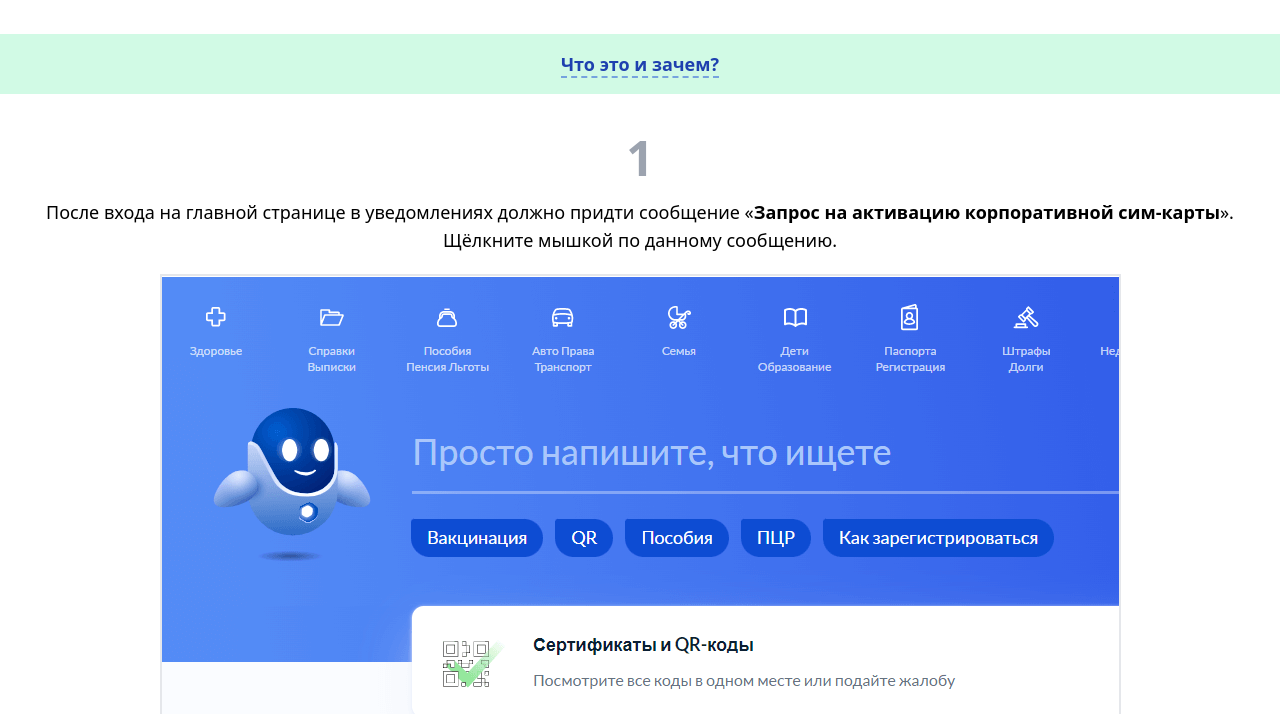
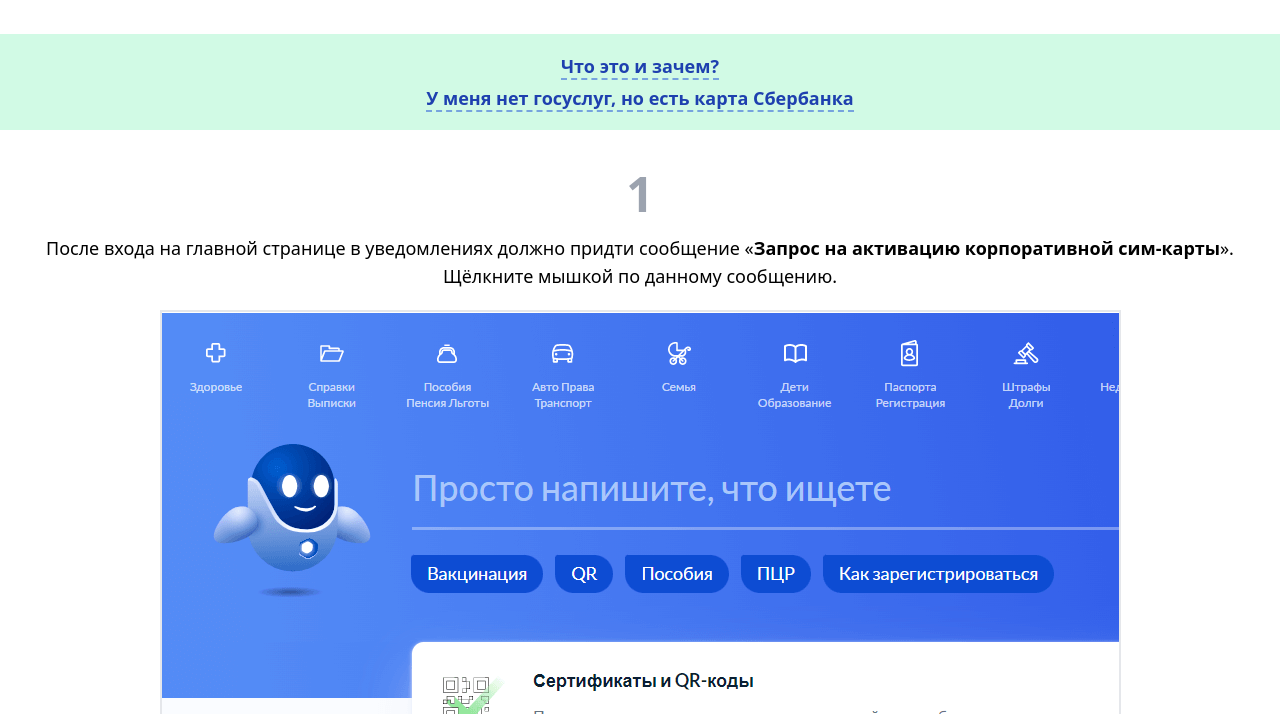
Before and after one commit to globus43/sim-peronal-data, a website: page index.html in a window 1280 px wide. Shown: the part 86-800 px from the top of the page. Drawn offline with Linux system fonts and the light colour scheme.

Commit message:
Add link to registration on gosuslugi.ru via Sber.

```diff
--- a/index.html
+++ b/index.html
@@ -24,8 +24,9 @@
   <div class="container-fluid mx-auto pt-10 text-lg lg:text-center">
     <h1 class="font-bold text-xl lg:text-4xl text-center">Подтверждение Корпоративной сим-карты на Госуслугах</h1>
 
-    <div class="mx-auto mt-10 p-4 bg-green-100 text-center">
-      <a target="_blank" class="text-blue-800 font-bold border-b-2 border-dashed border-blue-700 border-opacity-50 hover:border-opacity-10" href="https://www.gosuslugi.ru/situation/registration_of_corporate_SIM_cards">Что это и зачем?</a>
+    <div class="mx-auto mt-10 p-4 bg-green-100 text-center leading-8">
+      <a target="_blank" class="text-blue-800 font-bold border-b-2 border-dashed border-blue-700 border-opacity-50 hover:border-opacity-10" href="https://www.gosuslugi.ru/situation/registration_of_corporate_SIM_cards">Что это и зачем?</a><br>
+      <a target="_blank" class="text-blue-800 font-bold border-b-2 border-dashed border-blue-700 border-opacity-50 hover:border-opacity-10" href="https://www.sberbank.ru/ru/person/dist_services/gosuslugi/accounting_confirmation">У меня нет госуслуг, но есть карта Сбербанка</a>
     </div>
 
     <div class="px-4 section pt-10 pb-20">
```
Also changed, not shown: style.css.
